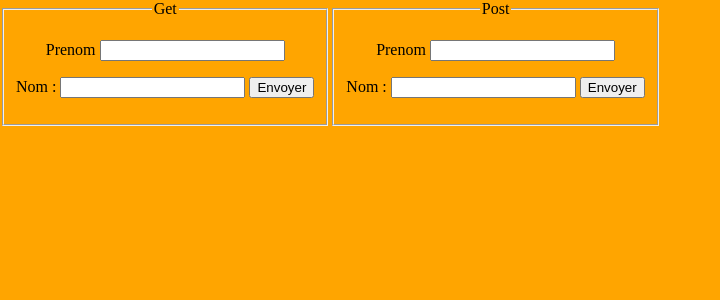
After one commit to Tsukihub/startingPhp, a PHP site: page /StartingPhp/formulaire.php in a window 1280 px wide. The commit adds this page. Shown: the top 300 px of the page, without its empty margins (0-720 px from the left). Run offline with PHP 8.4, Linux system fonts and the light colour scheme.

Commit message:
redirection get post

```diff
--- /dev/null
+++ b/formulaire.php
@@ -0,0 +1,45 @@
+<!DOCTYPE html>
+<html lang="en">
+<head>
+  <meta charset="UTF-8">
+  <title>S</title>
+  <link rel="stylesheet" href="style/css/style.css">
+</head>
+<body>
+
+    <form action="user.php" method="get">
+      <fieldset>
+        <legend>Get</legend>
+          <p>
+             <label for="prenom">Prenom</label>
+            <input type="text" name="prenom" id="prenom" value="">
+          </p>
+          <p>
+            <label for="nom">Nom :</label>
+            <input type="nom" name="motDePasse" id="nom" value="" />
+            <input type="submit" name="submit" value="Envoyer" />
+          </p>
+      </fieldset>
+    </form>
+
+
+    <form action="user.php" method="Post">
+      <fieldset>
+        <legend>Post</legend>
+          <p>
+             <label for="prenom">Prenom</label>
+            <input type="text" name="prenom" id="prenom" value="">
+          </p>
+          <p>
+            <label for="nom">Nom :</label>
+            <input type="nom" name="motDePasse" id="nom" value="" />
+            <input type="submit" name="submit" value="Envoyer" />
+          </p>
+      </fieldset>
+    </form>
+
+<footer>
+
+</footer>
+</body>
+</html>
--- a/index.php
+++ b/index.php
@@ -17,6 +17,7 @@
 <a href='fonction.php'>exercice 4</a>
 <a href='tableau.php'>exercice 5</a>
 <a href='parametre.php'>paramètre</a>
+<a href='formulaire.php'>Formulaire</a>
 
 
 
```
Also changed, not shown: user.php (added).
